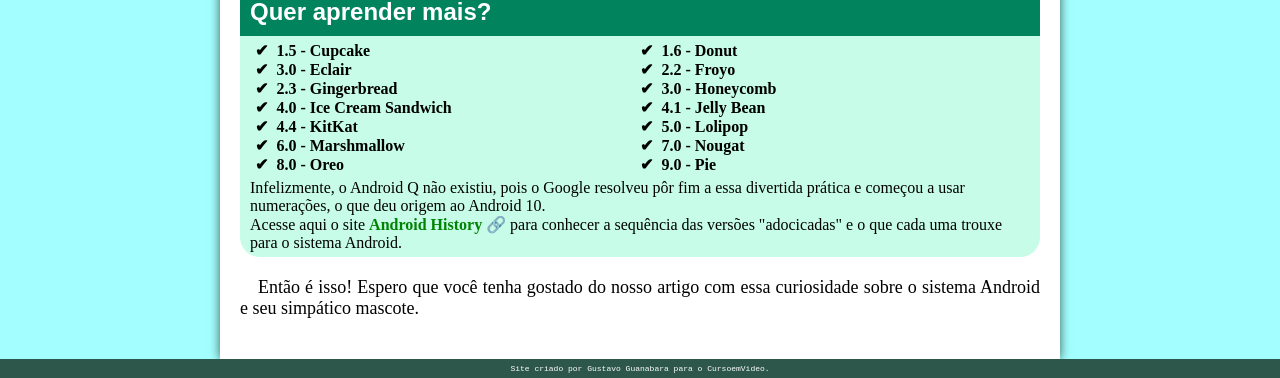
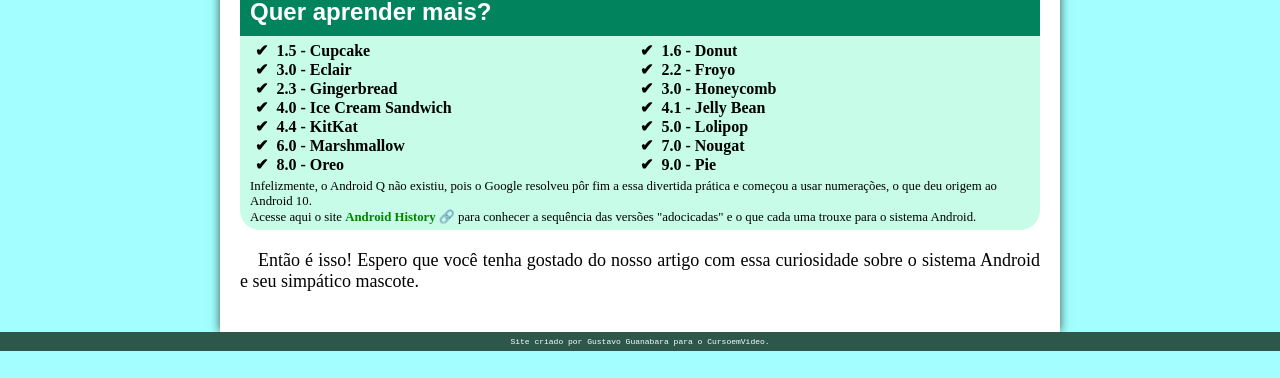
Before and after one commit to Blazuti/projeto-android, a plain HTML site: page index.html in a window 1280 px wide. Shown: the part 2105-2483 px from the top of the page. After the commit the page ends 2456 px from the top, so only its background shows below. Drawn offline with Linux system fonts and the light colour scheme.

Commit message:
Update style.css

```diff
--- a/style/style.css
+++ b/style/style.css
@@ -67,6 +67,9 @@ header > nav > a:hover{
     border-radius: 2px;
     transition-duration: 0.3s;
 
+}
+main p {
+    font-size: 0.8em;
 }
 main{
     display: block;
```
